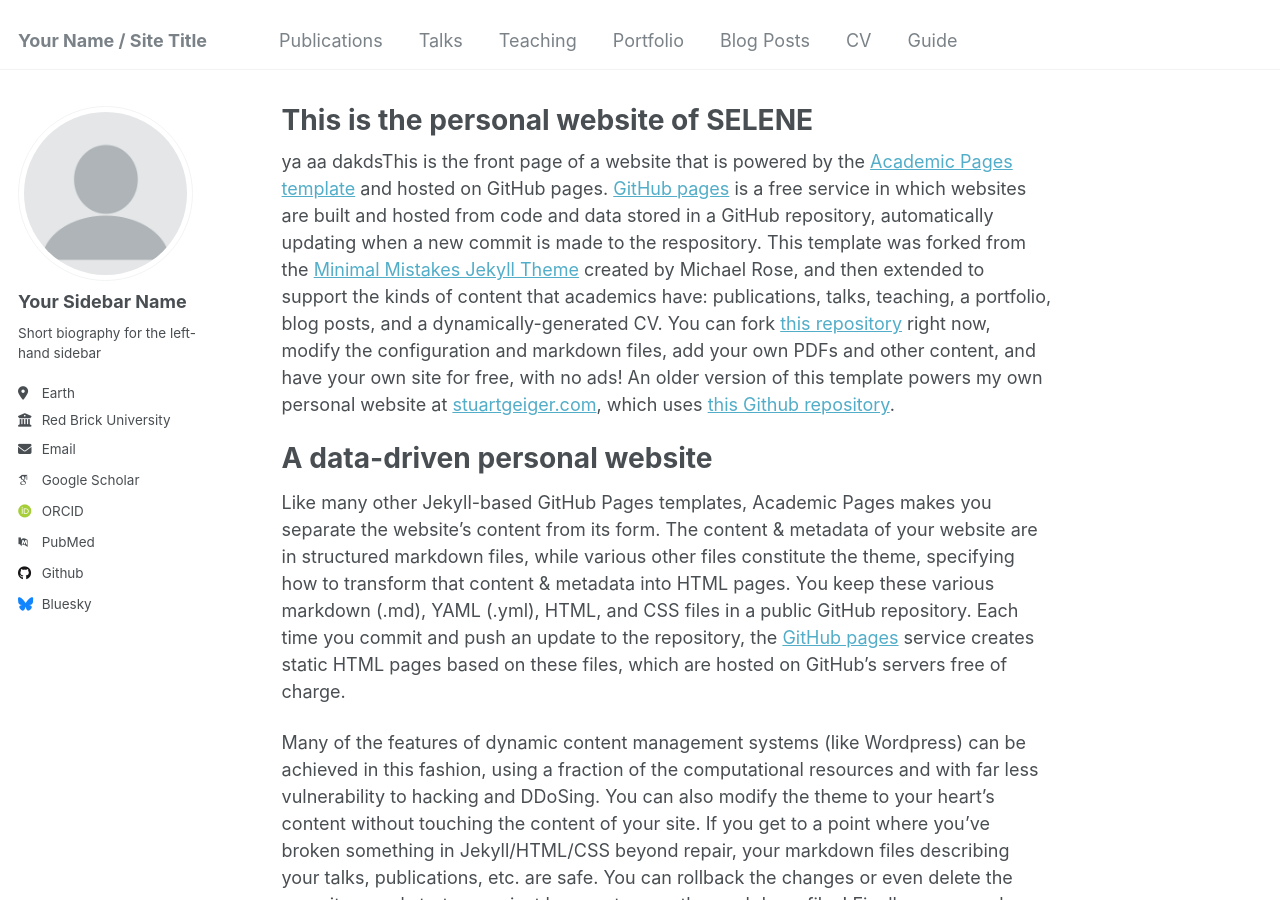
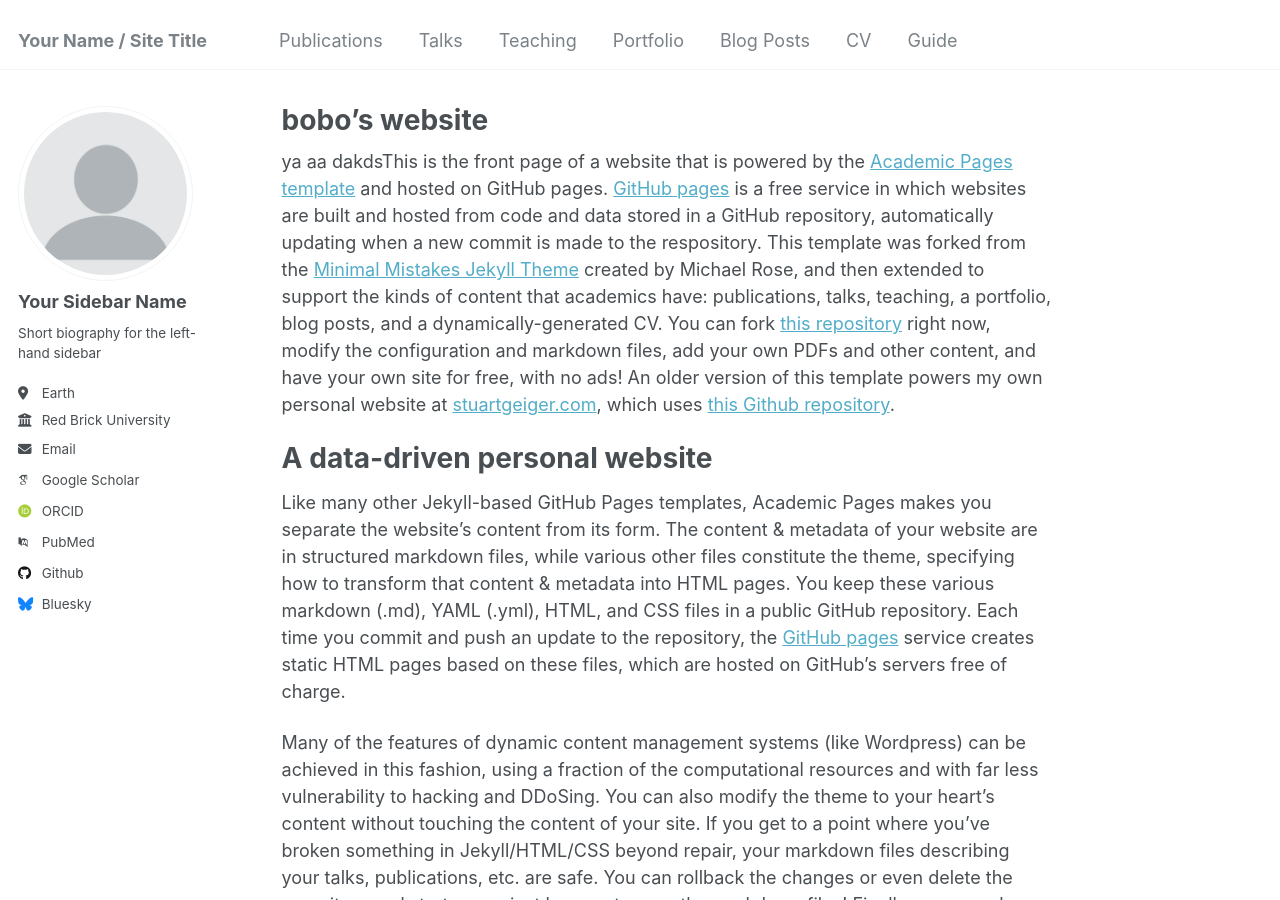
Before and after one commit to selenelim/selenelim.github.io, a Jekyll site: the page built from _pages/about.md, in a window 1280 px wide and 900 px high. Built offline with Jekyll 4.4.1, drawn with Linux system fonts in a browser that asks for light colours; some web fonts are replaced.

Commit message:
committed

```diff
--- a/_pages/about.md
+++ b/_pages/about.md
@@ -1,6 +1,6 @@
 ---
 permalink: /
-title: "This is the personal website of SELENE"
+title: "bobo's website"
 author_profile: true
 redirect_from:
   - /about/
```
